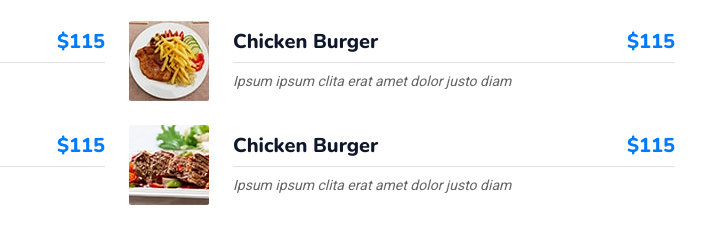
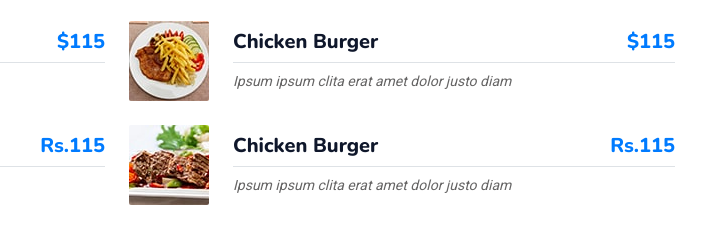
Before and after one commit to basitmurad/Resturant, a plain HTML site: page index.html in a window 1280 px wide. Shown: the part 2321-2560 px from the top of the page, 523-1238 px from the left. Drawn offline with nearby package versions, Linux system fonts and the light colour scheme.

Commit message:
changes done in prcice

```diff
--- a/index.html
+++ b/index.html
@@ -308,7 +308,7 @@
                                         <div class="w-100 d-flex flex-column text-start ps-4">
                                             <h5 class="d-flex justify-content-between border-bottom pb-2">
                                                 <span>Chicken Burger</span>
-                                                <span class="text-primary">$115</span>
+                                                <span class="text-primary">Rs.115</span>
                                             </h5>
                                             <small class="fst-italic">Ipsum ipsum clita erat amet dolor justo diam</small>
                                         </div>
@@ -320,7 +320,7 @@
                                         <div class="w-100 d-flex flex-column text-start ps-4">
                                             <h5 class="d-flex justify-content-between border-bottom pb-2">
                                                 <span>Chicken Burger</span>
-                                                <span class="text-primary">$115</span>
+                                                <span class="text-primary">Rs.115</span>
                                             </h5>
                                             <small class="fst-italic">Ipsum ipsum clita erat amet dolor justo diam</small>
                                         </div>
@@ -336,7 +336,7 @@
                                         <div class="w-100 d-flex flex-column text-start ps-4">
                                             <h5 class="d-flex justify-content-between border-bottom pb-2">
                                                 <span>Chicken Burger</span>
-                                                <span class="text-primary">$115</span>
+                                                <span class="text-primary">Rs.115</span>
                                             </h5>
                                             <small class="fst-italic">Ipsum ipsum clita erat amet dolor justo diam</small>
                                         </div>
@@ -348,7 +348,7 @@
                                         <div class="w-100 d-flex flex-column text-start ps-4">
                                             <h5 class="d-flex justify-content-between border-bottom pb-2">
                                                 <span>Chicken Burger</span>
-                                                <span class="text-primary">$115</span>
+                                                <span class="text-primary">Rs.115</span>
                                             </h5>
                                             <small class="fst-italic">Ipsum ipsum clita erat amet dolor justo diam</small>
                                         </div>
@@ -360,7 +360,7 @@
                                         <div class="w-100 d-flex flex-column text-start ps-4">
                                             <h5 class="d-flex justify-content-between border-bottom pb-2">
                                                 <span>Chicken Burger</span>
-                                                <span class="text-primary">$115</span>
+                                                <span class="text-primary">Rs.115</span>
                                             </h5>
                                             <small class="fst-italic">Ipsum ipsum clita erat amet dolor justo diam</small>
                                         </div>
@@ -372,7 +372,7 @@
                                         <div class="w-100 d-flex flex-column text-start ps-4">
                                             <h5 class="d-flex justify-content-between border-bottom pb-2">
                                                 <span>Chicken Burger</span>
-                                                <span class="text-primary">$115</span>
+                                                <span class="text-primary">Rs.115</span>
                                             </h5>
                                             <small class="fst-italic">Ipsum ipsum clita erat amet dolor justo diam</small>
                                         </div>
@@ -384,7 +384,7 @@
                                         <div class="w-100 d-flex flex-column text-start ps-4">
                                             <h5 class="d-flex justify-content-between border-bottom pb-2">
                                                 <span>Chicken Burger</span>
-                                                <span class="text-primary">$115</span>
+                                                <span class="text-primary">Rs.115</span>
                                             </h5>
                                             <small class="fst-italic">Ipsum ipsum clita erat amet dolor justo diam</small>
                                         </div>
@@ -396,7 +396,7 @@
                                         <div class="w-100 d-flex flex-column text-start ps-4">
                                             <h5 class="d-flex justify-content-between border-bottom pb-2">
                                                 <span>Chicken Burger</span>
-                                                <span class="text-primary">$115</span>
+                                                <span class="text-primary">Rs.115</span>
                                             </h5>
                                             <small class="fst-italic">Ipsum ipsum clita erat amet dolor justo diam</small>
                                         </div>
@@ -408,7 +408,7 @@
                                         <div class="w-100 d-flex flex-column text-start ps-4">
                                             <h5 class="d-flex justify-content-between border-bottom pb-2">
                                                 <span>Chicken Burger</span>
-                                                <span class="text-primary">$115</span>
+                                                <span class="text-primary">Rs.115</span>
                                             </h5>
                                             <small class="fst-italic">Ipsum ipsum clita erat amet dolor justo diam</small>
                                         </div>
@@ -420,7 +420,7 @@
                                         <div class="w-100 d-flex flex-column text-start ps-4">
                                             <h5 class="d-flex justify-content-between border-bottom pb-2">
                                                 <span>Chicken Burger</span>
-                                                <span class="text-primary">$115</span>
+                                                <span class="text-primary">Rs.115</span>
                                             </h5>
                                             <small class="fst-italic">Ipsum ipsum clita erat amet dolor justo diam</small>
                                         </div>
@@ -436,7 +436,7 @@
                                         <div class="w-100 d-flex flex-column text-start ps-4">
                                             <h5 class="d-flex justify-content-between border-bottom pb-2">
                                                 <span>Chicken Burger</span>
-                                                <span class="text-primary">$115</span>
+                                                <span class="text-primary">Rs.115</span>
                                             </h5>
                                             <small class="fst-italic">Ipsum ipsum clita erat amet dolor justo diam</small>
                                         </div>
@@ -448,7 +448,7 @@
                                         <div class="w-100 d-flex flex-column text-start ps-4">
                                             <h5 class="d-flex justify-content-between border-bottom pb-2">
                                                 <span>Chicken Burger</span>
-                                                <span class="text-primary">$115</span>
+                                                <span class="text-primary">Rs.115</span>
                                             </h5>
                                             <small class="fst-italic">Ipsum ipsum clita erat amet dolor justo diam</small>
                                         </div>
```
